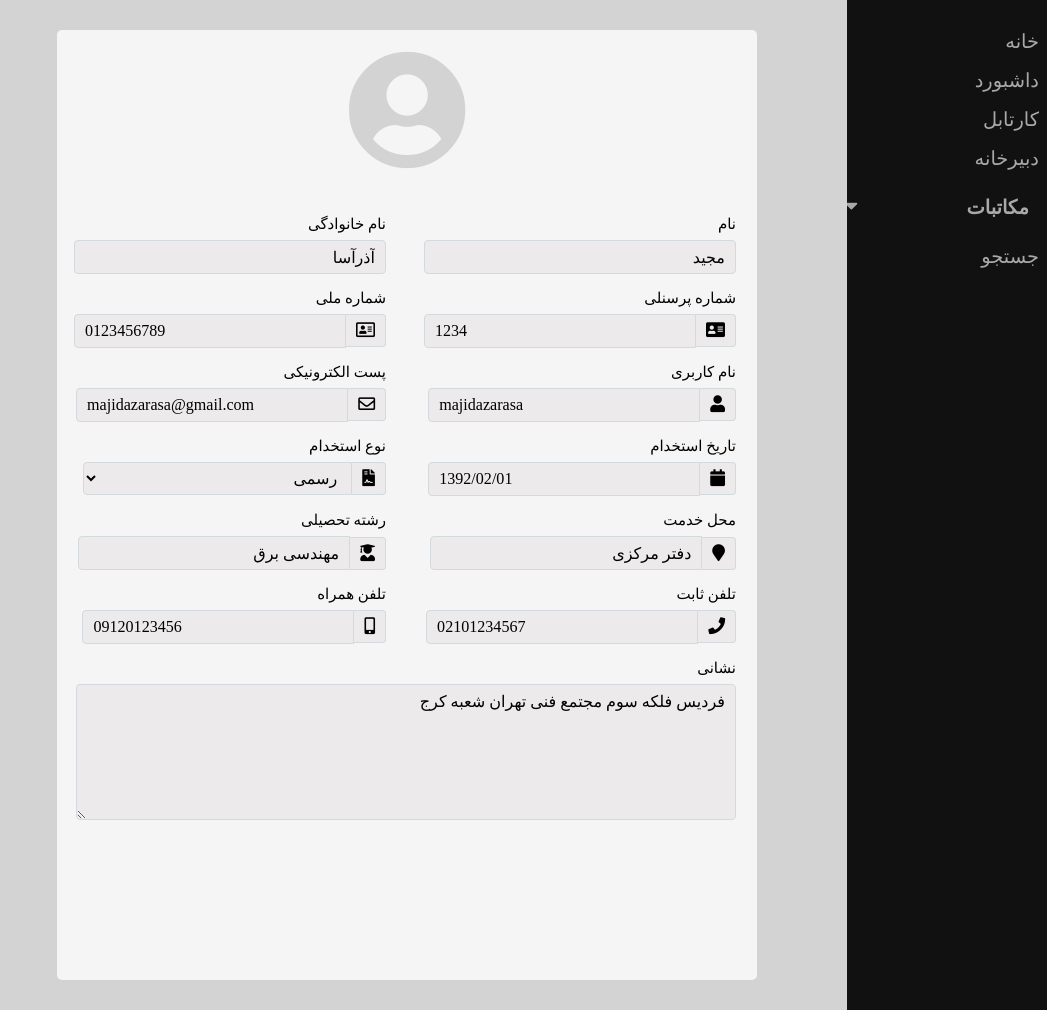
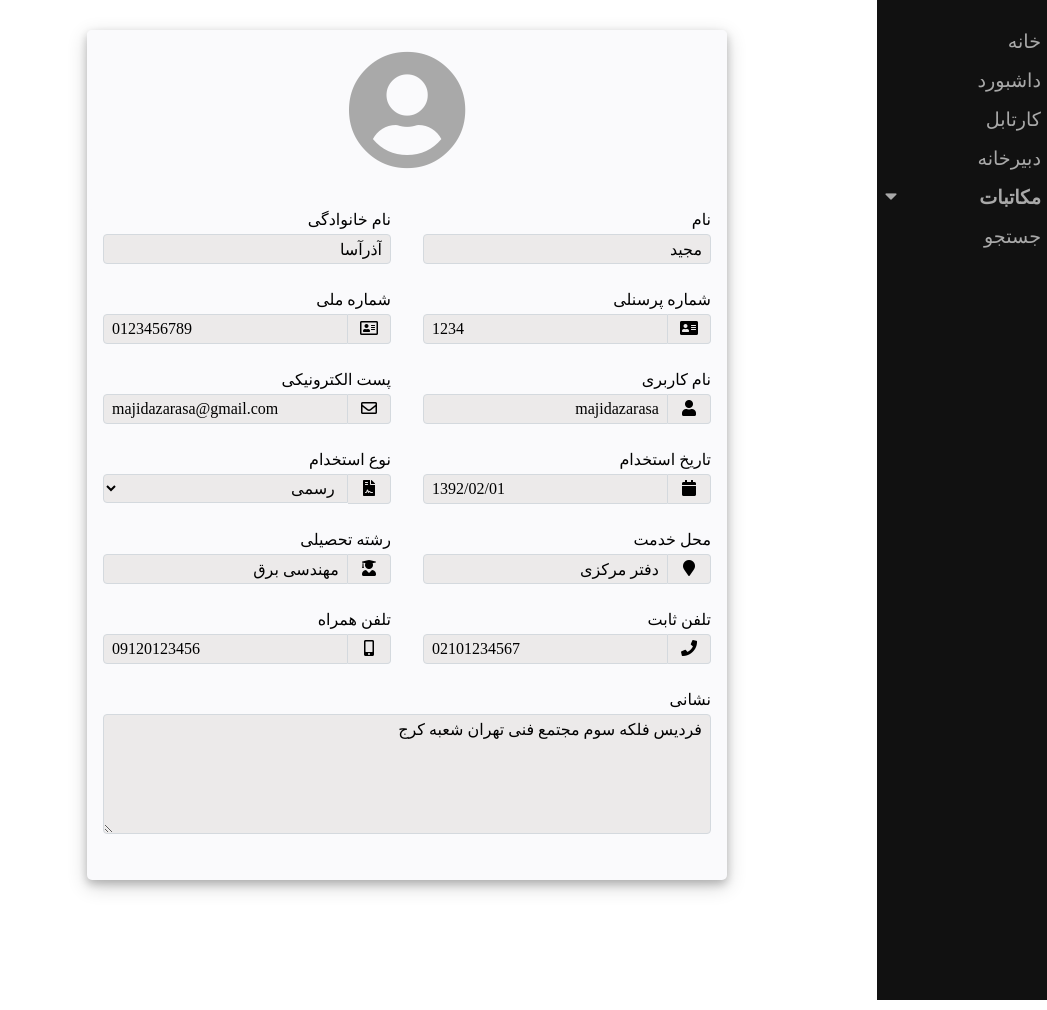
Before and after one commit to majidazarasa/WebDesignClassPractices, a plain HTML site: page Practice-34/formNav.html in a window 1280 px wide. Shown: the whole page, without its empty margins (233-1280 px from the left). After the commit the page ends 910 px from the top, so only its background shows below. Drawn offline with Linux system fonts and the light colour scheme; a web font is replaced by a local one.

Commit message:
Add files via upload

```diff
--- a/Practice-34/css/style.css
+++ b/Practice-34/css/style.css
@@ -1,20 +1,42 @@
 * {
     font-family: 'Vazir';
-    font-size: 1.05em;
+    font-weight: normal;
+    direction: rtl;
+    text-align: right;
+    box-sizing: border-box;
     margin: 0;
     padding: 0;
 }
 
-body {
-    direction: rtl;
-    text-align: right;
-    background-color: lightgray;
-    box-sizing: border-box;
+.divLogin {
+    font-size: 1.0em;
+    width: 40%;
+    height: 400px;
+    text-align: center;
+    margin: auto;
+    margin-top: 5%;
+    border-radius: 5px;
+    background-color: #FAFAFC;
+    box-shadow: 0 4px 8px 0 rgba(0, 0, 0, 0.2), 0 6px 20px 0 rgba(0, 0, 0, 0.19);
+}
+
+.radioBtnInput{
+    margin: 7px 0px 0px 10px;
+}
+
+#loginbtn{
+    width: 20%;
+    height: 30px;
+    text-align: center;
+    font-size: 1.0em;
+    margin: auto;
+    margin-top: 30px;
+    border-radius: 4px;
 }
 
 .sidenav {
     height: 1000px;
-    width: 200px;
+    width: 170px;
     position: fixed;
     top: 0;
     right: 0;
@@ -25,7 +47,9 @@ body {
 
 .dropdown-btn,
 .sidenav a {
-    padding: 10px 8px 6px 10px;
+    font-size: 120%;
+    margin: 0px;
+    padding: 10px 6px 6px 10px;
     text-decoration: none;
     color: darkgray;
     display: block;
@@ -48,7 +72,7 @@ body {
 
 .dropdown-container {
     display: none;
-    background: #262626;
+    background-color: #262626;
     padding-left: 8px;
 }
 
@@ -58,125 +82,151 @@ body {
 
 .fa-caret-down {
     position: absolute;
+    background-color: inherit;
     left: 8px;
 }
 
-div#main {
-    width: 700px;
-    height: 950px;
+.divMain {
+    font-size: 1.0em;
+    width: 50%;
+    height: 850px;
     margin: auto;
     margin-top: 30px;
     margin-bottom: 30px;
-    background-color: rgb(245, 245, 245);
     border-radius: 5px;
-    /* border: 1px solid blue; */
+    background-color: #FAFAFC;
+    box-shadow: 0 4px 8px 0 rgba(0, 0, 0, 0.2), 0 6px 20px 0 rgba(0, 0, 0, 0.19);
+    /* border: 1px solid rgb(62, 185, 40); */
 }
 
 .divRow {
     width: 100%;
     display: flex;
-    margin-top: 10px;
+    background-color: #FAFAFC;
     /* border: 1px solid blue; */
 }
 
-.fa-user-circle {
-    flex: 94%;
-    font-size: 120px;
-    padding: 0;
-    margin-top: 20px;
-    margin-bottom: 30px;
+.divRowHeader {
+    width: 100%;
+    background-color: #FAFAFC;
+    height: 180px;
+    border-radius: inherit;
     text-align: center;
-    color: lightgray;
+    /* border: 1px solid blue; */
 }
 
-.divRight {
-    flex: 43%;
-    margin-right: 3%;
-    /* border: 1px solid green; */
+.divRow {
+    height: 80px;
 }
 
-.divLeft {
-    flex: 43%;
-    margin-right: 3%;
-    /* border: 1px solid red; */
+.userBigIcon {
+    font-size: 120px;
+    margin-top: 20px;
+    color: Darkgray;
+    background-color: #FAFAFC;
 }
 
-.divRowOveral{
-    flex: 97%;
-    height: 200px;
-    margin-right: 3%;
-    /* border: 1px solid blue;  */
+.divInsideRowBox {
+    flex: 1;
+    height: auto;
+    background-color: #FAFAFC;
+    border-radius: inherit;
+    /* border: 1px solid rgb(31, 34, 31); */
+}
+
+.divInputBox{
+    width: 90%;
+    margin: 0% 5%;
+    background-color: #FAFAFC;
+    /* border: 1px solid rgb(88, 90, 90); */
+}
+
+.divInputBox100{
+    width: 95%;
+    margin: 0% 2.5%;
+    background-color: #FAFAFC;
+    /* border: 1px solid rgb(88, 90, 90); */
 }
 
 .labelType1 {
-    font-size: 0.7em;
+    font-size: 1.0em;
     color: black;
+    background-color: inherit;
 }
 
-.inputText,
-.inputTextOveral,
-.inputIconLtr,
-.inputIconRtl,
-.inputSelectRtl,
-.inputSelectLtr {
-    height: auto;
-    font-size: 0.75em;
+.divIcon {
+    font-size: 1.0em;
+    width: 15%;
+    float: right;
     border-radius: 4px;
+    margin-top: 5px;
+    padding: 5px 8px;
     border: 1px solid #D4D9DE;
     background-color: rgb(236, 234, 234);
-    margin: 0px;
-    margin-top: 5px;
+    text-align: center;
+    border-left: 0;
+    border-top-left-radius: 0px;
+    border-bottom-left-radius: 0px;
 }
 
-.inputText {
-    width: 88%;
-    padding: 7px 10px;
+.fas, .far{
+    background-color: inherit;
 }
 
-.inputTextOveral {
-    width: 94%;
-    height: 120px;
-    padding: 7px 10px;
+.inputTextRtl,
+.inputTextLtr,
+.inputTextAreaRtl,
+.inputTextAreaLtr,
+.inputTextRtlIcon,
+.inputTextLtrIcon,
+.inputSelectRtlIcon,
+.inputSelectLtrIcon {
+    font-size: 1.0em;
+    float: right;
+    border-radius: 4px;
+    margin-top: 5px;
+    padding: 5px 8px;
+    border: 1px solid #D4D9DE;
+    background-color: rgb(236, 234, 234);
 }
 
-.inputIconLtr,
-.inputIconRtl {
-    width: 76%;
-    padding: 7px 10px;
+.inputSelectRtlIcon,
+.inputSelectLtrIcon {
+    padding: 4px 8px;
 }
 
-.inputSelectRtl,
-.inputSelectLtr {
-    width: 82%;
-    padding: 6px 10px;
+.inputTextRtl,
+.inputTextLtr {
+    width: 100%;
 }
 
-.inputIconLtr,
-.inputIconRtl,
-.inputSelectRtl,
-.inputSelectLtr {
+.inputTextAreaRtl,
+.inputTexAreaLtr {
+    width: 100%;
+    height: 120px;
+}
+
+.inputTextLtrIcon,
+.inputTextRtlIcon,
+.inputSelectRtlIcon,
+.inputSelectLtrIcon {
+    width: 85%;
     border-top-right-radius: 0px;
     border-bottom-right-radius: 0px;
 }
 
-.inputText,
-.inputIconRtl
-.inputSelectRtl {
+.inputTextRtl,
+.inputTextRtlIcon,
+.inputSelectRtlIcon,
+.inputTextAreaRtl {
     text-align: right;
 }
 
-.inputIconLtr,
-.inputSelectLtr {
+.inputTextLtr,
+.inputTextLtrIcon,
+.inputSelectLtrIcon,
+.inputTextAreaLtr {
     text-align: left;
-}
-
-.spanIcon {
-    width: 10%;
-    text-align: center;
-    /* vertical-align: center; */
-    border-left: 0;
-    border-top-left-radius: 0px;
-    border-bottom-left-radius: 0px;
 }
 
 button {
@@ -184,3 +234,39 @@ button {
     padding: 5px 40px;
     font-weight: bold;
 }
+
+@media ( max-width: 700px ){
+    .main{
+        width: 100%;
+    }
+
+    .labelType1{
+        margin-top: 20px;
+    }
+
+    .divRow{
+        flex-direction: column;
+        height: auto;
+    }
+
+    .divInputBox, .divInputBox100{
+        width: 95%;
+        margin: 10px 2.5%;
+    }
+
+    .sidenav {
+        flex-direction: column;
+        height: auto;
+        width: 100%;
+        margin: auto;
+        position: relative;
+        padding-top: 10px;
+    }
+
+    .dropdown-btn,
+    .sidenav a {
+        display: block;
+        padding-right: 10px;
+    }
+
+}
--- a/Practice-34/formNav.html
+++ b/Practice-34/formNav.html
@@ -5,10 +5,10 @@
     <meta charset="UTF-8">
     <meta name="viewport" content="width=device-width, initial-scale=1.0">
     <meta http-equiv="X-UA-Compatible" content="ie=edge">
-    <title>Document</title>
+    <title>کارتابل شخصی</title>
     <link rel="stylesheet" href="https://use.fontawesome.com/releases/v5.7.0/css/all.css"
         integrity="sha384-lZN37f5QGtY3VHgisS14W3ExzMWZxybE1SJSEsQp9S+oqd12jhcu+A56Ebc1zFSJ" crossorigin="anonymous">
-    <link rel="stylesheet" href="css/persianDatepicker-default.css"/>
+    <link rel="stylesheet" href="css/persianDatepicker-default.css" />
     <link rel="stylesheet" href="css/vazir.css">
     <link rel="stylesheet" href="css/style.css">
     <script src="js/jquery-1.10.1.min.js"></script>
@@ -40,91 +40,116 @@
         </div>
         <a href="#search">جستجو</a>
     </div>
-    <div id="main">
-        <form action="#" method="GET">
-            <div class="divRow">
-                <i class="fas fa-user-circle"></i>
+
+    <div class="divMain">
+        <div class="divRowHeader">
+            <i class="userBigIcon fas fa-user-circle"></i>
         </div>
         <div class="divRow">
-                <div class="divRight">
+            <div class="divInsideRowBox">
+                <div class="divInputBox">
                     <label class="labelType1">نام</label><br>
-                    <input id="fName" class="inputText" type="text">
+                    <input id="fName" class="inputTextRtl" type="text">
                 </div>
-                <div class="divLeft">
+            </div>
+            <div class="divInsideRowBox">
+                <div class="divInputBox">
                     <label class="labelType1">نام خانوادگی</label><br>
-                    <input id="lName" class="inputText" type="text">
+                    <input id="lName" class="inputTextRtl" type="text">
+                </div>
             </div>
         </div>
         <div class="divRow">
-                <div class="divRight">
+            <div class="divInsideRowBox">
+                <div class="divInputBox">
                     <label class="labelType1">شماره پرسنلی</label><br>
-                    <span class="inputText spanIcon"><i class="fas fa-address-card"></i></span><input id="personelId"
-                        class="inputIconLtr" type="text">
+                    <div class="divIcon"><i class="fas fa-address-card"></i></div><input id="personalId"
+                        class="inputTextLtrIcon" type="text">
                 </div>
-                <div class="divLeft">
+            </div>
+            <div class="divInsideRowBox">
+                <div class="divInputBox">
                     <label class="labelType1">شماره ملی</label><br>
-                    <span class="inputText spanIcon"><i class="far fa-address-card"></i></span><input id="nationalId"
-                        class="inputIconLtr" type="text">
+                    <div class="divIcon"><i class="far fa-address-card"></i></div><input id="nationalId"
+                        class="inputTextLtrIcon" type="text">
+                </div>
             </div>
         </div>
         <div class="divRow">
-                <div class="divRight">
+            <div class="divInsideRowBox">
+                <div class="divInputBox">
                     <label class="labelType1">نام کاربری</label><br>
-                    <span class="inputText spanIcon"><i class="fas fa-user"></i></span><input id="userName" class="inputIconLtr"
-                        type="text">
+                    <div class="Text divIcon"><i class="fas fa-user"></i></div><input id="userName"
+                        class="inputTextRtlIcon" type="text">
                 </div>
-                <div class="divLeft">
+            </div>
+            <div class="divInsideRowBox">
+                <div class="divInputBox">
                     <label class="labelType1">پست الکترونیکی</label><br>
-                    <span class="inputText spanIcon"><i class="far fa-envelope"></i></span><input id="email" class="inputIconLtr"
-                        type="text">
+                    <div class="divIcon"><i class="far fa-envelope"></i></div><input id="email"
+                        class="inputTextLtrIcon" type="text">
+                </div>
             </div>
         </div>
         <div class="divRow">
-                <div class="divRight">
+            <div class="divInsideRowBox">
+                <div class="divInputBox">
                     <label class="labelType1">تاریخ استخدام</label><br>
-                    <span class="inputText spanIcon"><i class="fas fa-calendar"></i></span><input id="pdpDefault"
-                        class="inputIconLtr" type="text">
+                    <div class="divIcon"><i class="fas fa-calendar"></i></div><input id="pdpDefault"
+                        class="inputTextLtrIcon" type="text">
                 </div>
-                <div class="divLeft">
+            </div>
+            <div class="divInsideRowBox">
+                <div class="divInputBox">
                     <label class="labelType1">نوع استخدام</label><br>
-                    <span class="inputText spanIcon"><i class="fas fa-file-contract"></i></span><select id="employmentType"
-                        class="inputSelectRtl">
+                    <div class="divIcon"><i class="fas fa-file-contract"></i></div><select
+                        id="employmentType" class="inputSelectRtlIcon">
                         <option value="0">رسمی</option>
                         <option value="1">قراردادی</option>
                     </select>
                 </div>
             </div>
+        </div>
         <div class="divRow">
-                <div class="divRight">
+            <div class="divInsideRowBox">
+                <div class="divInputBox">
                     <label class="labelType1">محل خدمت</label><br>
-                    <span class="inputText spanIcon"><i class="fas fa-map-marker"></i></span><input id="serviceLocation" class="inputIconRtl"
-                        type="text">
+                    <div class="divIcon"><i class="fas fa-map-marker"></i></div><input id="serviceLocation"
+                        class="inputTextRtlIcon" type="text">
                 </div>
-                <div class="divLeft">
+            </div>
+            <div class="divInsideRowBox">
+                <div class="divInputBox">
                     <label class="labelType1">رشته تحصیلی</label><br>
-                    <span class="inputText spanIcon"><i class="fas fa-user-graduate"></i></span><input id="EducationalMajor" class="inputIconRtl"
-                        type="text">
+                    <div class="divIcon"><i class="fas fa-user-graduate"></i></div><input
+                        id="EducationalMajor" class="inputTextRtlIcon" type="text">
+                </div>
             </div>
         </div>
         <div class="divRow">
-                <div class="divRight">
+            <div class="divInsideRowBox">
+                <div class="divInputBox">
                     <label class="labelType1">تلفن ثابت</label><br>
-                    <span class="inputText spanIcon"><i class="fas fa-phone"></i></span><input id="telFixed" class="inputIconLtr"
-                        type="text">
+                    <div class="divIcon"><i class="fas fa-phone"></i></div><input id="telFixed"
+                        class="inputTextLtrIcon" type="text">
                 </div>
-                <div class="divLeft">
+            </div>
+            <div class="divInsideRowBox">
+                <div class="divInputBox">
                     <label class="labelType1">تلفن همراه</label><br>
-                    <span class="inputText spanIcon"><i class="fas fa-mobile-alt"></i></span><input id="telMobile" class="inputIconLtr"
-                        type="text">
+                    <div class="divIcon"><i class="fas fa-mobile-alt"></i></div><input id="telMobile"
+                        class="inputTextLtrIcon" type="text">
+                </div>
             </div>
         </div>
         <div class="divRow">
-                <div class="divRowOveral">
+            <div class="divInsideRowBox">
+                <div class="divInputBox100">
                     <label class="labelType1">نشانی</label><br>
-                    <textarea id="address" class="inputTextOveral"></textarea>
+                    <textarea id="address" class="inputTextAreaRtl"></textarea>
                 </div>
             </div>
-        </form>
+        </div>
     </div>
 
     <script>
@@ -144,16 +169,14 @@
             });
         }
 
-        getDB_Record( "1234" );
+        getDB_Record("1234");
 
-        function getDB_Record( id )
-        {
+        function getDB_Record(id) {
             // debugger
-            if( id == "1234" )
-            {
+            if (id == "1234") {
                 document.getElementById("fName").value = "مجید";
                 document.getElementById("lName").value = "آذرآسا";
-                document.getElementById("personelId").value = "1234";
+                document.getElementById("personalId").value = "1234";
                 document.getElementById("nationalId").value = "0123456789";
                 document.getElementById("userName").value = "majidazarasa";
                 document.getElementById("email").value = "majidazarasa@gmail.com";
```
Also changed, not shown: Practice-34/index.html (+54 -23 lines). Lines whose indentation alone changed are shown as unchanged.
